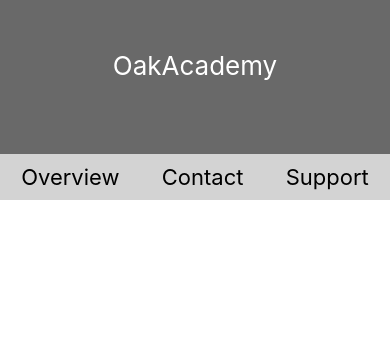
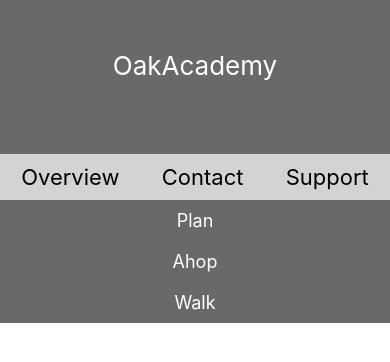
Before and after one commit to morghan102/courseraOakacademyContext, a React Native app: screen / in a window 390 px wide. Shown: the top 362 px of the page. Built offline with nearby package versions, Linux system fonts and the light colour scheme.

Commit message:
initiate context

```diff
--- a/App.js
+++ b/App.js
@@ -2,6 +2,7 @@
 import { StyleSheet, View, Text } from 'react-native';
 
 import Navbar from './src/components/Navbar';
+import TodoList from './src/components/TodoList';
 
 
 const App = () => {
@@ -9,6 +10,7 @@
   return (
      <View>
          <Navbar />
+         <TodoList />
      </View>
  );
 }
--- a/src/components/TodoList.js
+++ b/src/components/TodoList.js
@@ -4,7 +4,7 @@
 
 class TodoList extends Component {
     render() {
-        const { headerContainer, headerText, headerTab, headerTabContainer } = styles;
+        const { todoContainer, item } = styles;
         return (
             <View style={todoContainer}>
                 <Text style={item}>Plan</Text>
@@ -15,6 +15,17 @@
     }
 }
 
-const styles = StyleSheet.create({});
+const styles = StyleSheet.create({
+    todoContainer: {
+        backgroundColor: 'dimgrey',
+        alignItems: 'center',
+        justifyContent: 'space-around'
+    },
+    item: {
+        color: 'white',
+        fontSize: 18,
+        paddingVertical: 10
+    }
+});
 
 export default TodoList;
```
Also changed, not shown: src/contexts/ThemeContext.js (added, +27 -0 lines).
